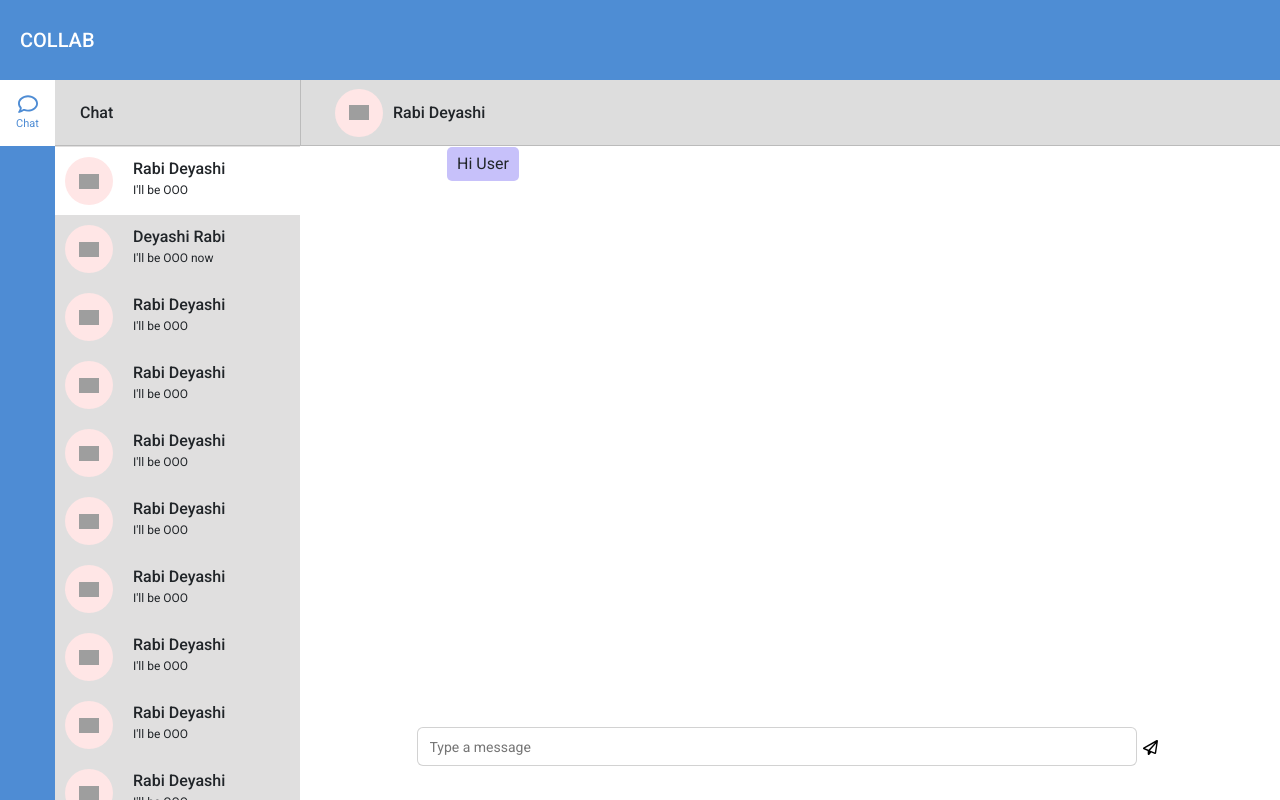
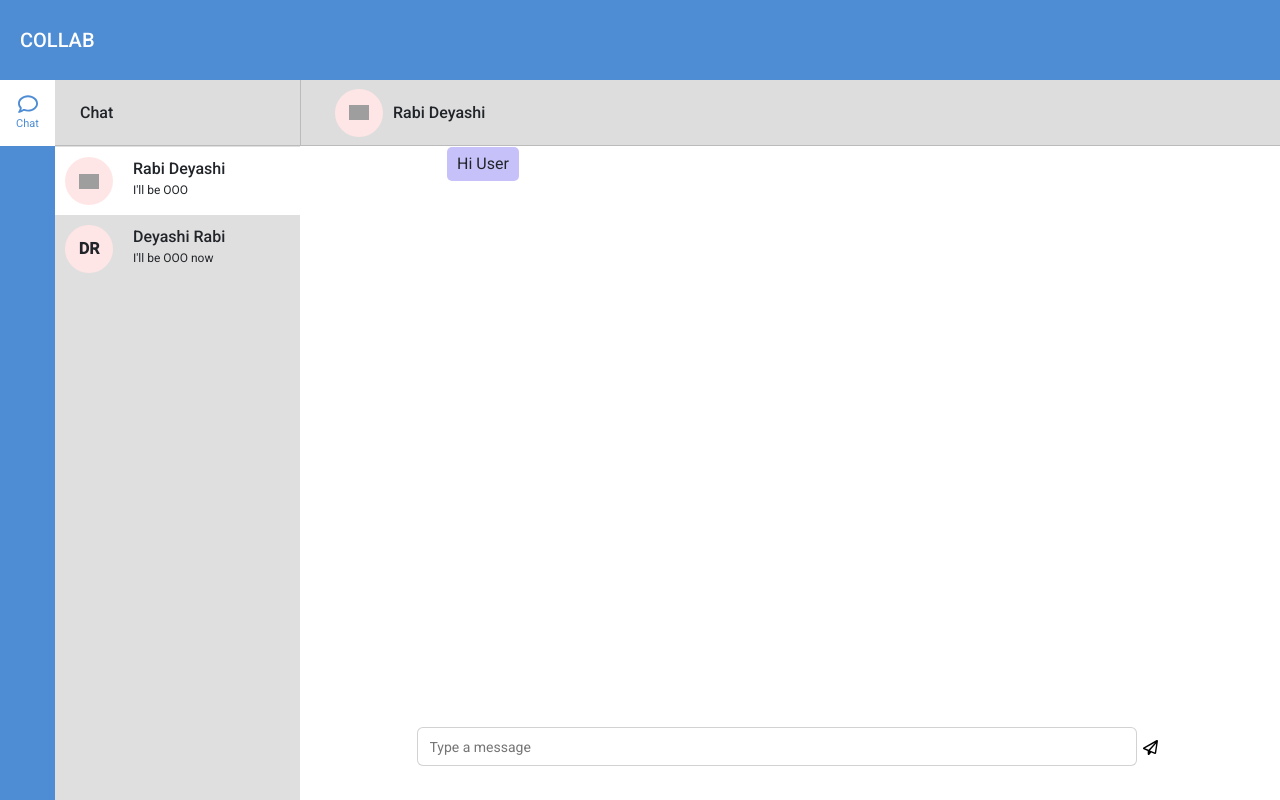
Before and after one commit to RDeyashi/real-time-collab, an Angular app in the folder real-time-collab-frontend/: page /collab/chat in a window 1280 px wide. Built offline with nearby package versions, Linux system fonts and the light colour scheme; sample sign-in values are in the browser's storage; grey boxes are pictures that could not be loaded.

Commit message:
modified the profile photo

```diff
--- a/real-time-collab-frontend/src/app/collab/chat/chat.component.html
+++ b/real-time-collab-frontend/src/app/collab/chat/chat.component.html
@@ -9,7 +9,12 @@
             @for (item of USER; track $index) {
             <div class="user" (click)="onClickUser($index)" [ngClass]="{user_active: $index === selectedUser}">
                 <div class="profile-photo">
-                    <img src="../../../assets/user-regular.svg" width="20px">
+                    @if (item.logo) {
+                        <img src="{{item.logo}}" width="20px">
+                    } @else {
+                        <b>{{item.name.split(" ")[0][0]}}{{item.name.split(" ")[item.name.split(" ").length -1][0]}}</b>
+                    }
+
                 </div>
                 <div class="user-sction">
                     <div class="user-name">{{item.name}}</div>
@@ -25,7 +30,12 @@
             <div class="user-details">
 
                 <div class="profile-photo">
-                    <img src="../../../assets/user-regular.svg" width="20px">
+
+                    @if (USER[selectedUser].logo) {
+                        <img src="{{USER[selectedUser].logo}}" width="20px">
+                    } @else {
+                        <b>{{USER[selectedUser].name.split(" ")[0][0]}}{{USER[selectedUser].name.split(" ")[USER[selectedUser].name.split(" ").length -1][0]}}</b>
+                    }
                 </div>
                 <div style="font-weight: 500;">{{USER[selectedUser].name}}</div>
             </div>
--- a/real-time-collab-frontend/src/app/collab/chat/chat.component.scss
+++ b/real-time-collab-frontend/src/app/collab/chat/chat.component.scss
@@ -39,6 +39,7 @@
     }
 
     .user-block {
+        cursor: pointer;
         position: absolute;
         top: 67px;
         width: -webkit-fill-available;
--- a/real-time-collab-frontend/src/app/collab/chat/chat.component.ts
+++ b/real-time-collab-frontend/src/app/collab/chat/chat.component.ts
@@ -28,61 +28,13 @@ export class ChatComponent {
     {
       name: "Rabi Deyashi",
       lastMsg: "I'll be OOO",
-      logo: ''
+      logo: 'assets/user-regular.svg'
     },
     {
       name: "Deyashi Rabi",
       lastMsg: "I'll be OOO now",
       logo: ''
     },
-    {
-      name: "Rabi Deyashi",
-      lastMsg: "I'll be OOO",
-      logo: ''
-    },
-    {
-      name: "Rabi Deyashi",
-      lastMsg: "I'll be OOO",
-      logo: ''
-    },
-    {
-      name: "Rabi Deyashi",
-      lastMsg: "I'll be OOO",
-      logo: ''
-    },
-    {
-      name: "Rabi Deyashi",
-      lastMsg: "I'll be OOO",
-      logo: ''
-    }, {
-      name: "Rabi Deyashi",
-      lastMsg: "I'll be OOO",
-      logo: ''
-    },
-    {
-      name: "Rabi Deyashi",
-      lastMsg: "I'll be OOO",
-      logo: ''
-    },
-    {
-      name: "Rabi Deyashi",
-      lastMsg: "I'll be OOO",
-      logo: ''
-    }, {
-      name: "Rabi Deyashi",
-      lastMsg: "I'll be OOO",
-      logo: ''
-    },
-    {
-      name: "Rabi Deyashi",
-      lastMsg: "I'll be OOO",
-      logo: ''
-    },
-    {
-      name: "Rabi Deyashi",
-      lastMsg: "I'll be OOO",
-      logo: ''
-    }
   ]
 
   onClickUser(index: number) {
```
